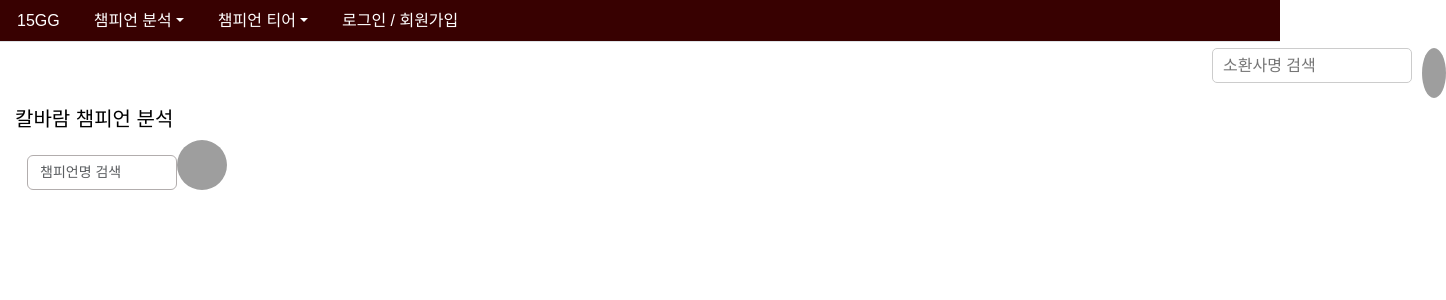
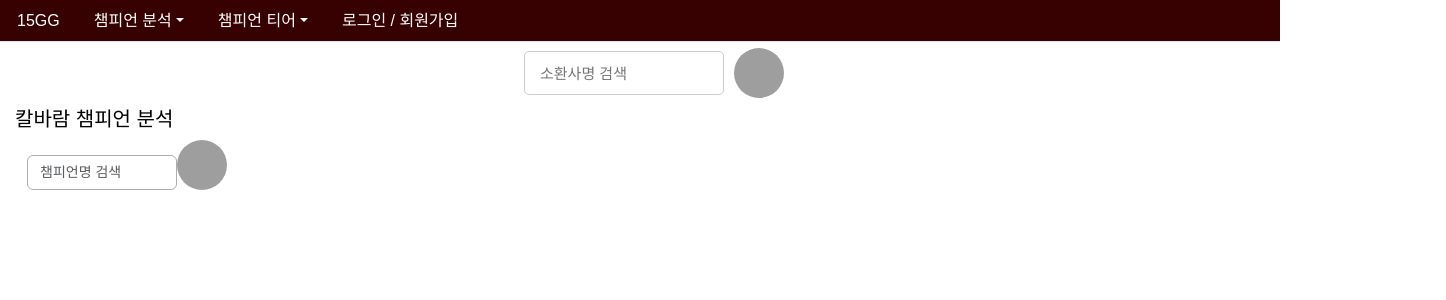
Before and after one commit to chan9511/15GG, a React (Create React App) app in the folder my-app/: page /arambuild in a window 1280 px wide. Shown: the top 300 px of the page, 1446 px wide, since content can reach past the window. Built offline with nearby package versions, Linux system fonts and the light colour scheme; grey boxes are pictures that could not be loaded.

Commit message:
로딩페이지 개선중

```diff
--- a/my-app/src/App.js
+++ b/my-app/src/App.js
@@ -15,6 +15,7 @@ import ClassicBuild from "./pages/anal/ClassicBuild";
 import AramSearch from "./pages/anal/AramSearch";
 import ClassicSearch from "./pages/anal/ClassicSearch";
 import TestTest from "./pages/TestTest";
+import ErrorPage from "./pages/ErrorPage";
 
 const App = () => {
   return (
@@ -36,6 +37,7 @@ const App = () => {
         <Route path="/login/signup" element={<SignUp />} />
         <Route path="/search/search" element={<Search />} />
         <Route path="/testtest" element={<TestTest />} />
+        <Route path="/errorpage" element={<ErrorPage />} />
       </Routes>
     </div>
   );
--- /dev/null
+++ b/my-app/src/pages/ErrorPage.js
@@ -0,0 +1,16 @@
+import React from "react";
+import "./Home.css";
+const ErrorPage = () => {
+  return (
+    <div >
+      <div className="noname">로딩중임니당</div>
+      <img
+        src="https://images.contentstack.io/v3/assets/blt731acb42bb3d1659/blte18c746f460ab0f7/647fd84007768f6edc948595/TFT_SET923_COMMS_GameplayOverview_ArticleBanner_1920x1080_v001_ALyu.jpg"
+        alt=""
+      />
+
+    </div>
+  );
+};
+
+export default ErrorPage;
--- a/my-app/src/pages/search/Search.js
+++ b/my-app/src/pages/search/Search.js
@@ -13,6 +13,8 @@ import diamond_image from "./img/diamond.png"
 import master_image from "./img/master.png"
 import grandmaster_image from "./img/grandmaster.png"
 import challenger_image from "./img/challenger.png"
+import TestTest from "../TestTest.js";
+import ErrorPage from "../ErrorPage.js";
 
 
 const Search = () => {
@@ -22,6 +24,7 @@ const Search = () => {
   const [userMatch, setUserMatch] = useState([]);
   const API_KEY = "RGAPI-d9d920d1-34c1-4fee-ae05-f7d31572d99b";
   const location = useLocation();
+  const [loading, setLoading] = useState(false);
 
   console.log(location);
 
@@ -48,6 +51,7 @@ const Search = () => {
   // 받아온 input값을 ex)인형이면 -> 인 형 으로 변환하기.
   const searchForPlayer = async (searchText) => {
     try {
+      setLoading(true);
       const modifiedSearchText =
         searchText.length === 2
           ? searchText.charAt(0) + " " + searchText.charAt(1)
@@ -67,11 +71,6 @@ const Search = () => {
       const result2 = await axios.get(
         `https://kr.api.riotgames.com/lol/league/v4/entries/by-summoner/${result.data.id}?api_key=${API_KEY}`
       ); // 비동기처리(leagueV4)
-
-
-      // const result3 = await axios.get(
-      //   `https://kr.api.riotgames.com/lol/summoner/v4/summoners/by-name/${result.data.id}?api_key=${API_KEY}`
-      // )
 
       //////////////////// 매치목록 뽑기 ////////////////
       const puuid = result.data.puuid;
@@ -162,27 +161,24 @@ const Search = () => {
       setSoloRankData(soloRankData);
       setFlexRankData(flexRankData);
 
-      console.log(
-        soloRankData.tier,
-        soloRankData.rank,
-        soloRankData.leaguePoints
-      );
-      console.log(soloRankData.wins, soloRankData.losses);
-      console.log(
-        flexRankData.tier,
-        flexRankData.rank,
-        flexRankData.leaguePoints
-      );
-      console.log(flexRankData.wins, flexRankData.losses);
+     setLoading(false);
+
     } catch (error) {
       console.log("오류 발생:",error);
+      setLoading(false);
       window.location.href = "http://localhost:3000/testtest";
     }
   };
   return (
     <>
+
       {/* 통합 테이블 */}
       <div className="table_summary" >
+      {loading ? (
+      <div className="loading-indicator"><ErrorPage/></div>
+    ) : (
+        < TestTest/>
+    )}
         <div
           style={{
             backgroundColor: "#fff",
--- a/my-app/src/pages/search/style/Searchbar.css
+++ b/my-app/src/pages/search/style/Searchbar.css
@@ -2,23 +2,24 @@
   background-color: #fff;
   display: flex;
   align-items: left;
-  margin-left: 1200px;
+  margin-left: 40%;
 }
 
 .search-form {
     margin-right: 100px;
     background-color: #fff;
-    border: 0;
   }
 
 .custom-input {
     width: 200px; /* 원하는 너비로 조정하세요 */
-    height: 35px;
-    padding: 10px; /* 내부 여백 설정 */
+    height: 44px;
+    padding: 15px; /* 내부 여백 설정 */
     border: 1px solid #ccc; /* 테두리 스타일 설정 */
     border-radius: 5px; /* 모서리를 둥글게 만듭니다. */
-    font-size: 16px; /* 글꼴 크기 설정 */
+    font-size: 15px; /* 글꼴 크기 설정 */
     margin-right: 10px;
+    margin-top: 3px;
+
 
     /* 필요한 다른 스타일을 추가하세요 */
   }
--- a/my-app/src/pages/tier/style/Classic.css
+++ b/my-app/src/pages/tier/style/Classic.css
@@ -42,9 +42,10 @@
     display: grid;
     grid-template-columns: repeat(6 , 1fr); /* 6개의 열을 가진 그리드 */
     gap: 5px; /* 셀 간격 설정 */
-    border: 1px solid #ccc; /* 테이블 테두리 스타일 */
+    border: 0px solid #ccc; /* 테이블 테두리 스타일 */
     padding: 10px; /* 테이블 패딩 설정 */
     position: relative;
+
   }
 
 
```
Also changed, not shown: my-app/src/pages/search/ErrorPage.js (deleted).
